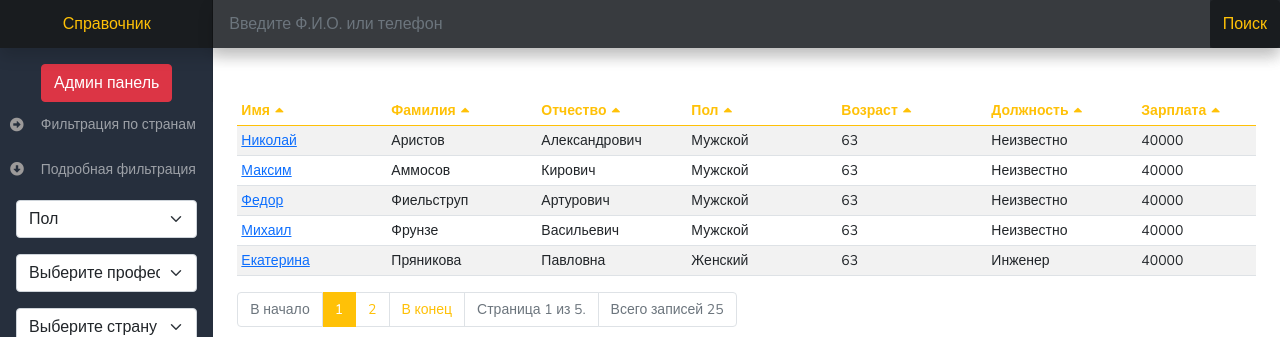
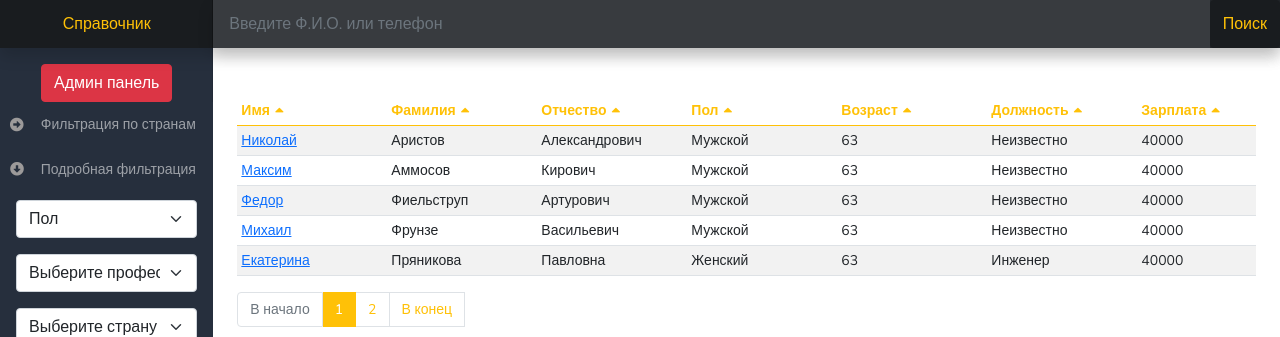
Before and after one commit to Shakuloff/django-beeline, a Django app: page /search_filter/ in a window 1280 px wide. Shown: the top 337 px of the page. Run offline with Django 3.2, Linux system fonts and the light colour scheme; data comes from the database, SQL or seed files in the repository; some libraries are stand-ins or nearby versions.

Commit message:
Update filter.html

```diff
--- a/guide/templates/filter.html
+++ b/guide/templates/filter.html
@@ -86,12 +86,12 @@
                                 </a>
                             </li>
                         {% endif %}
-                        <li class="page-item disabled">
+                        <li class="page-item disabled d-none d-lg-block d-xl-none">
                             <a class="page-link" href="#">
                             Страница {{ page_obj.number }} из {{ page_obj.paginator.num_pages }}.
                             </a>
                         </li>
-                        <li class="page-item disabled float-end">
+                        <li class="page-item disabled float-end d-none d-lg-block d-xl-none">
                             <a class="page-link">
                                 Всего записей  {{ filter.qs|length }}
                             </a>
```
